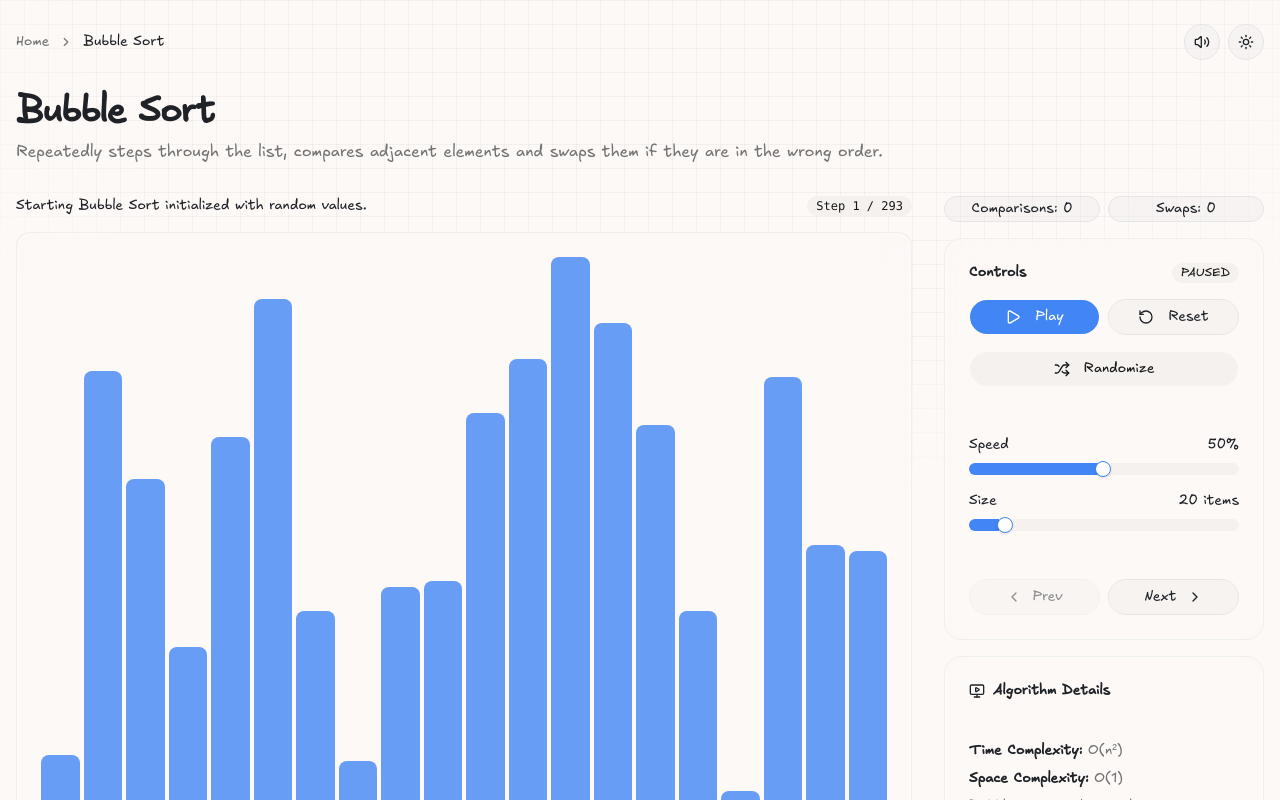
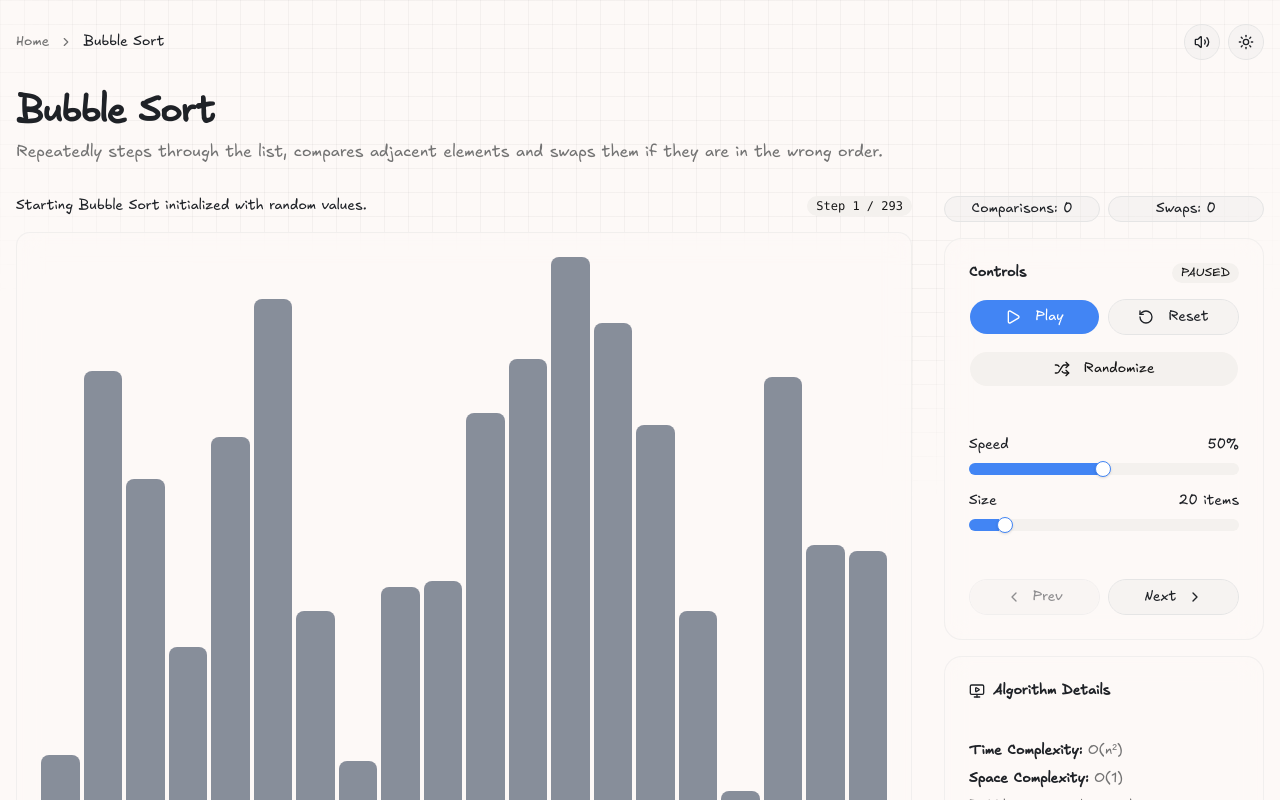
Before and after one commit to gdgoc-usc/algos, a React (Vite) app: page /algorithms/bubble-sort in a window 1280 px wide. Shown: the top 800 px of the page. Built offline with nearby package versions, Linux system fonts and the light colour scheme.

Commit message:
fix(sort): unsorted items should be gray

```diff
--- a/src/components/algorithm/SortingVisualizer.tsx
+++ b/src/components/algorithm/SortingVisualizer.tsx
@@ -55,7 +55,7 @@ export function SortingVisualizer({
                             ? "bg-blue-500/80 scale-y-105 shadow-[0_0_10px_rgba(59,130,246,0.5)]"
                             : isActive
                               ? "bg-red-500/80 scale-y-105 shadow-[0_0_10px_rgba(239,68,68,0.5)]"
-                              : "bg-primary/80"
+                              : "bg-gray-500/80"
                     }`}
                     style={{
                       height: `${value}%`,
```
